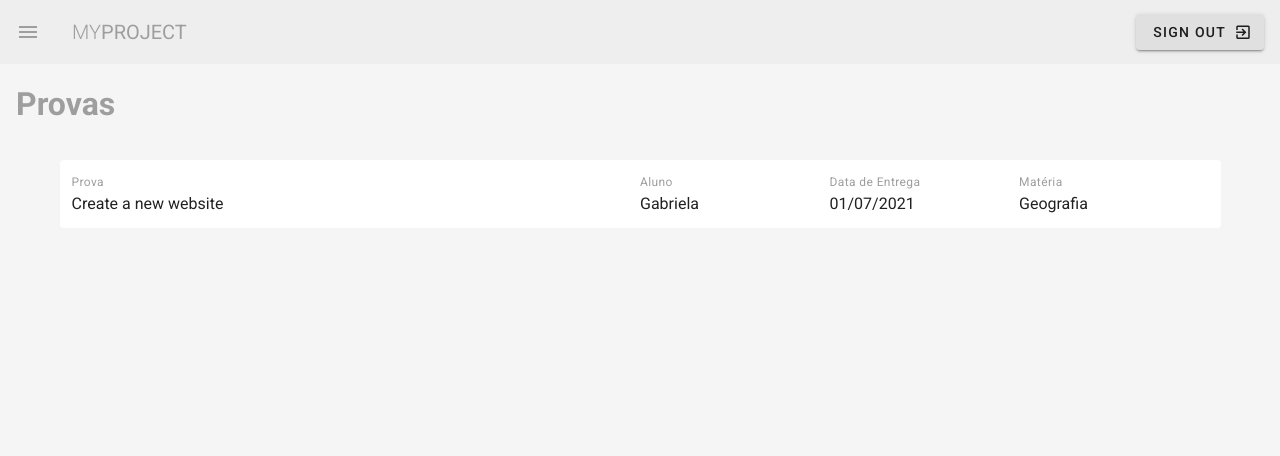
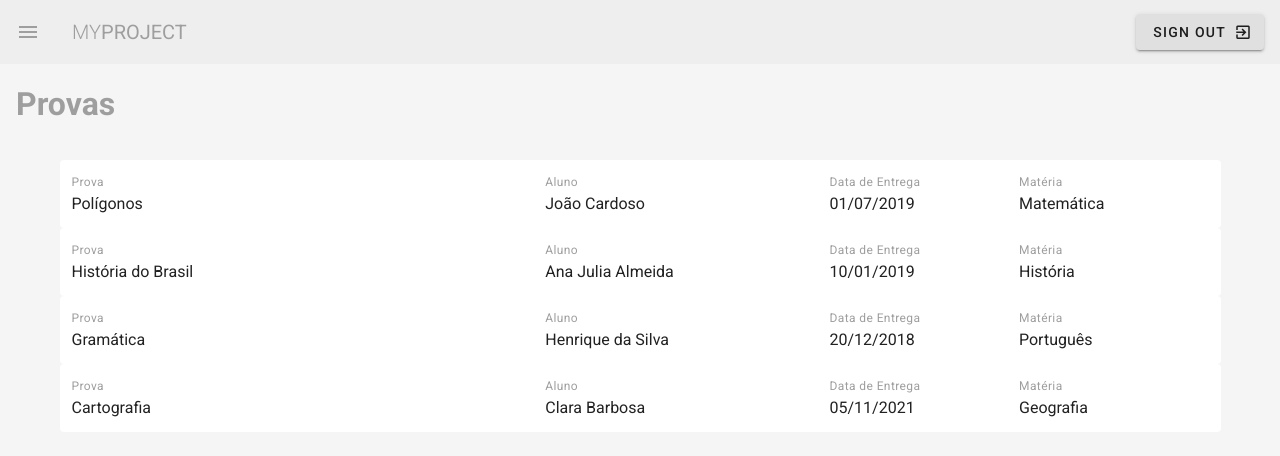
Before and after one commit to gabrielapivetta/Vue_and_Vuetify, a Vue app: page /provas in a window 1280 px wide. Shown: the top 456 px of the page. Built offline with nearby package versions, Linux system fonts and the light colour scheme.

Commit message:
New tests table

```diff
--- a/src/views/Provas.vue
+++ b/src/views/Provas.vue
@@ -1,30 +1,29 @@
 <template>
-  <div class="provas mx-4 my-4">
+  <div class="tests mx-4 my-4">
     <h1 class="subheading grey--text">Provas</h1>
 
     <v-container class="my-5">
 
-      <v-card flat class="pa-3">
+      <v-card flat class="pa-3" v-for="test in tests" :key="test.title">
         <v-layout wrap>
-          <v-flex xs12 md6>
+          <v-flex xs12 md5>
             <div class="caption grey--text">Prova</div>
-            <div>Create a new website</div>
+            <div>{{ test.title }}</div>
           </v-flex>
-          <v-flex xs6 sm4 md2>
+          <v-flex xs6 sm4 md3>
             <div class="caption grey--text">Aluno</div>
-            <div>Gabriela</div>
+            <div>{{ test.student }}</div>
           </v-flex>
           <v-flex xs6 sm4 md2>
             <div class="caption grey--text">Data de Entrega</div>
-            <div>01/07/2021</div>
+            <div>{{ test.due }}</div>
           </v-flex>
           <v-flex xs6 sm4 md2>
             <div class="caption grey--text">Matéria</div>
-            <div>Geografia</div>
+            <div>{{ test.subject }}</div>
           </v-flex>
         </v-layout>
       </v-card>
-
 
     </v-container>
 
@@ -34,6 +33,15 @@
 <script>
 
   export default {
-
+    data () {
+      return {
+        tests: [
+          { title: 'Polígonos', student: 'João Cardoso', due: '01/07/2019', subject: 'Matemática', content: 'Lorem ipsum dolor sit amet consectetur adipisicing elit. Sunt consequuntur eos eligendi illum minima adipisci deleniti, dicta mollitia enim explicabo fugiat quidem ducimus praesentium voluptates porro molestias non sequi animi!'},
+          { title: 'História do Brasil', student: 'Ana Julia Almeida', due: '10/01/2019', subject: 'História', content: 'Lorem ipsum dolor sit amet consectetur adipisicing elit. Sunt consequuntur eos eligendi illum minima adipisci deleniti, dicta mollitia enim explicabo fugiat quidem ducimus praesentium voluptates porro molestias non sequi animi!'},
+          { title: 'Gramática', student: 'Henrique da Silva', due: '20/12/2018', subject: 'Português', content: 'Lorem ipsum dolor sit amet consectetur adipisicing elit. Sunt consequuntur eos eligendi illum minima adipisci deleniti, dicta mollitia enim explicabo fugiat quidem ducimus praesentium voluptates porro molestias non sequi animi!'},
+          { title: 'Cartografia', student: 'Clara Barbosa', due: '05/11/2021', subject: 'Geografia', content: 'Lorem ipsum dolor sit amet consectetur adipisicing elit. Sunt consequuntur eos eligendi illum minima adipisci deleniti, dicta mollitia enim explicabo fugiat quidem ducimus praesentium voluptates porro molestias non sequi animi!'},
+        ]
+      }
+    }
   }
 </script>
```
